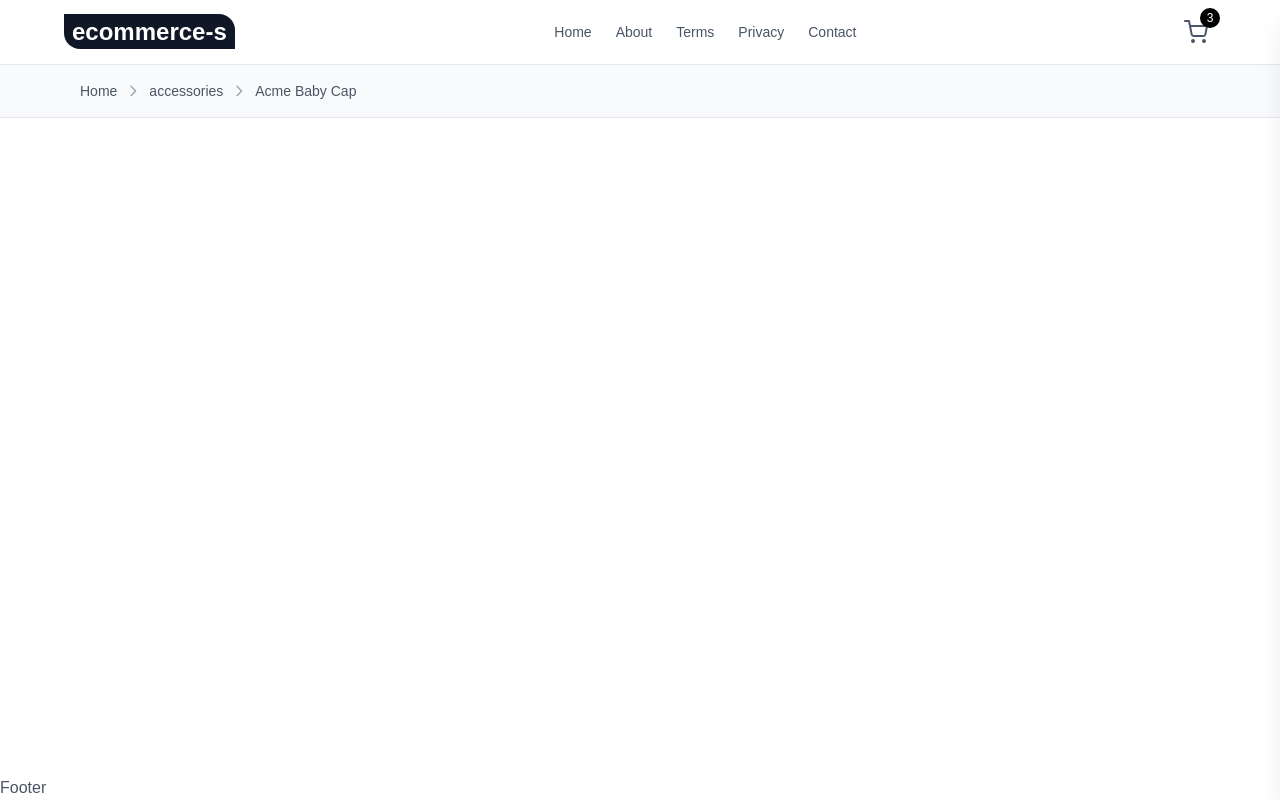
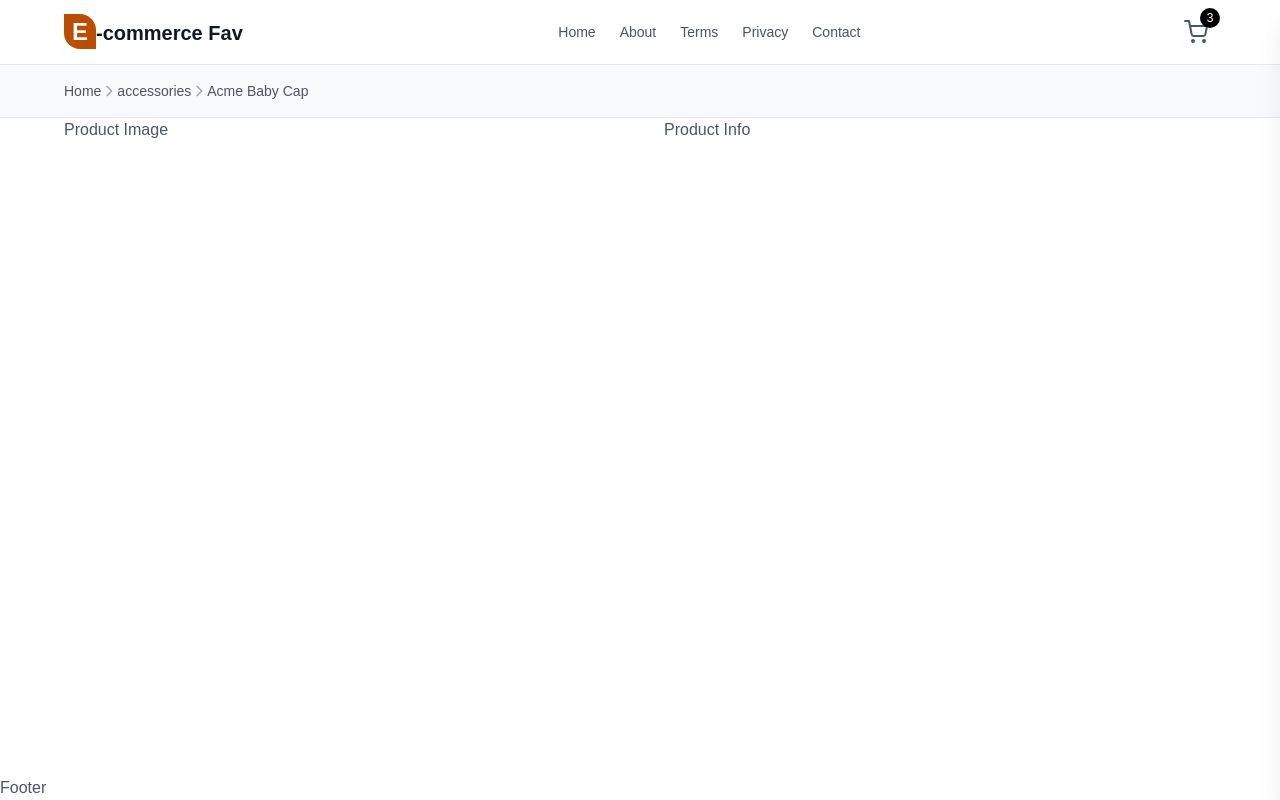
Before and after one commit to rashedujjaman-dev/ecommerce-s, a Next.js app: page /product/acme-baby-cap in a window 1280 px wide. Built offline with nearby package versions, Linux system fonts and the light colour scheme.

Commit message:
product img

```diff
--- a/src/app/product/[slug]/page.tsx
+++ b/src/app/product/[slug]/page.tsx
@@ -1,7 +1,7 @@
 import { getProductBySlug } from "@/data/products";
 import Link from "next/link";
 import { notFound } from "next/navigation";
-import React from "react";
+
 
 interface productDetailPageProps {
   params: Promise<{ slug: string }>;
@@ -20,8 +20,8 @@ const productDetailPage = async ({ params }: productDetailPageProps) => {
     <>
       {/* breadcrumb navigation */}
       <div className=" bg-gray-50 border-b border-gray-200">
-        <div className=" max-w-7xl mx-auto  py-4 px-5 md:px-16 lg:px-20">
-          <nav className=" flex items-center space-x-2 text-sm text-gray-600">
+        <div className=" max-w-7xl mx-auto  py-4 px-5 md:px-16">
+          <nav className=" flex items-center space-x text-sm text-gray-600">
             <Link href="/" className=" hover:text-gray-900 transition-colors">
               Home
             </Link>
@@ -69,6 +69,17 @@ const productDetailPage = async ({ params }: productDetailPageProps) => {
           </nav>
         </div>
       </div>
+
+      <div className=" max-w-7xl mx-auto   px-5 md:px-16">
+        <div className=" grid gap-12 grid-cols-1 md:grid-cols-2 mb-16">
+          {/* product images */}
+          <div>Product Image</div>
+
+          {/* product Info */}
+          <div>Product Info</div>
+        </div>
+      </div>
+
     </>
   );
 };
--- a/src/components/Header.tsx
+++ b/src/components/Header.tsx
@@ -43,8 +43,8 @@ const Header = ({
         <div className=" max-w-7xl mx-auto h-16 flex items-center justify-between px-5 md:px-10 lg:px-16">
           <Link href={brandHref} className="text-xl font-bold text-gray-900">
             {" "}
-            <span className=" text-white px-2 p-1 mr-0.8 bg-gray-900 text-2xl rounded-bl-2xl rounded-tr-2xl">
-             ecommerce-s
+            <span className=" text-gray-900 ">
+             <span className="bg-amber-700 p-1 mr-0.8  text-2xl rounded-bl-2xl rounded-tr-2xl text-white px-2">E</span>-commerce Fav
             </span>{" "}
           </Link>
 
```
